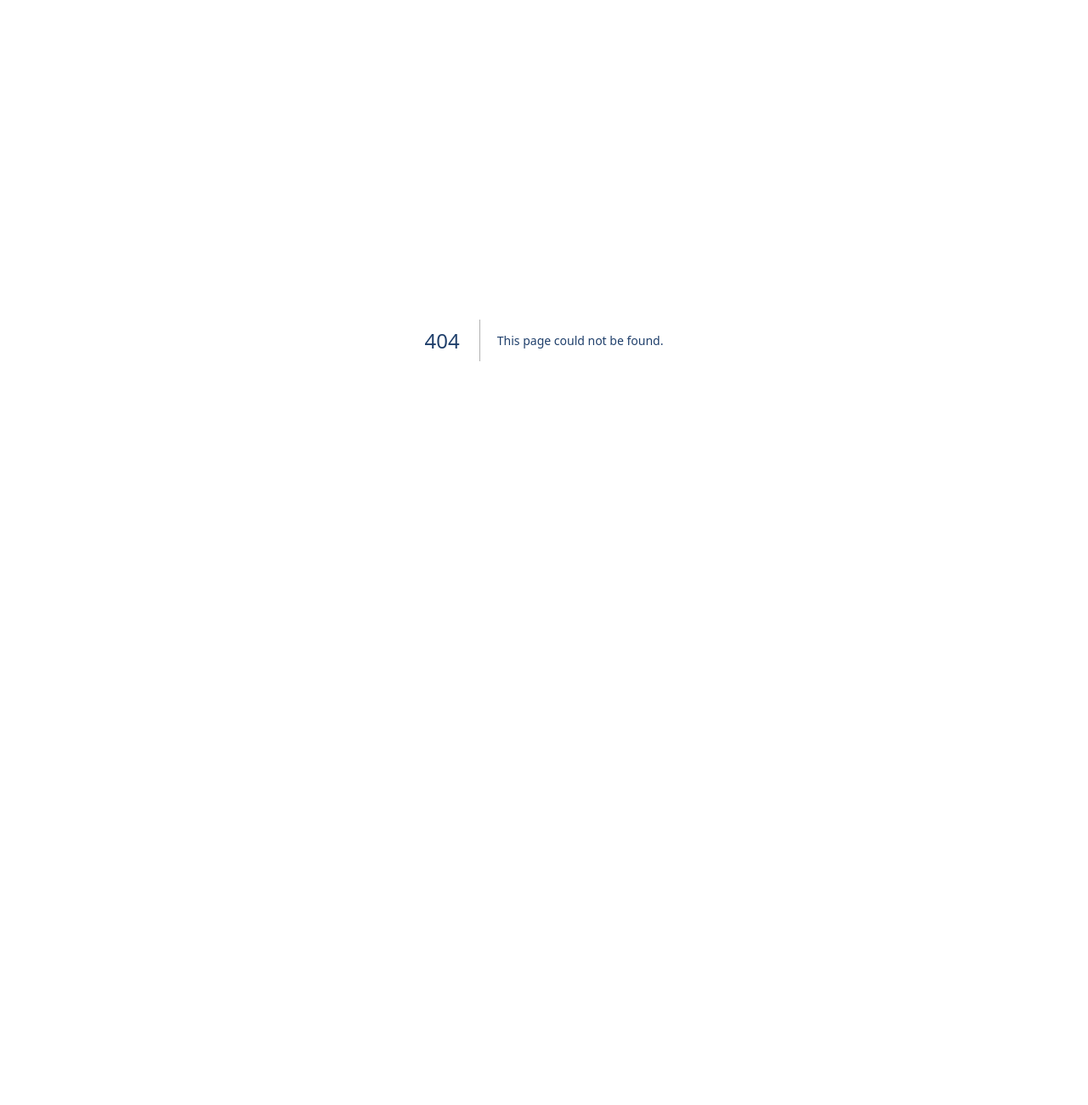
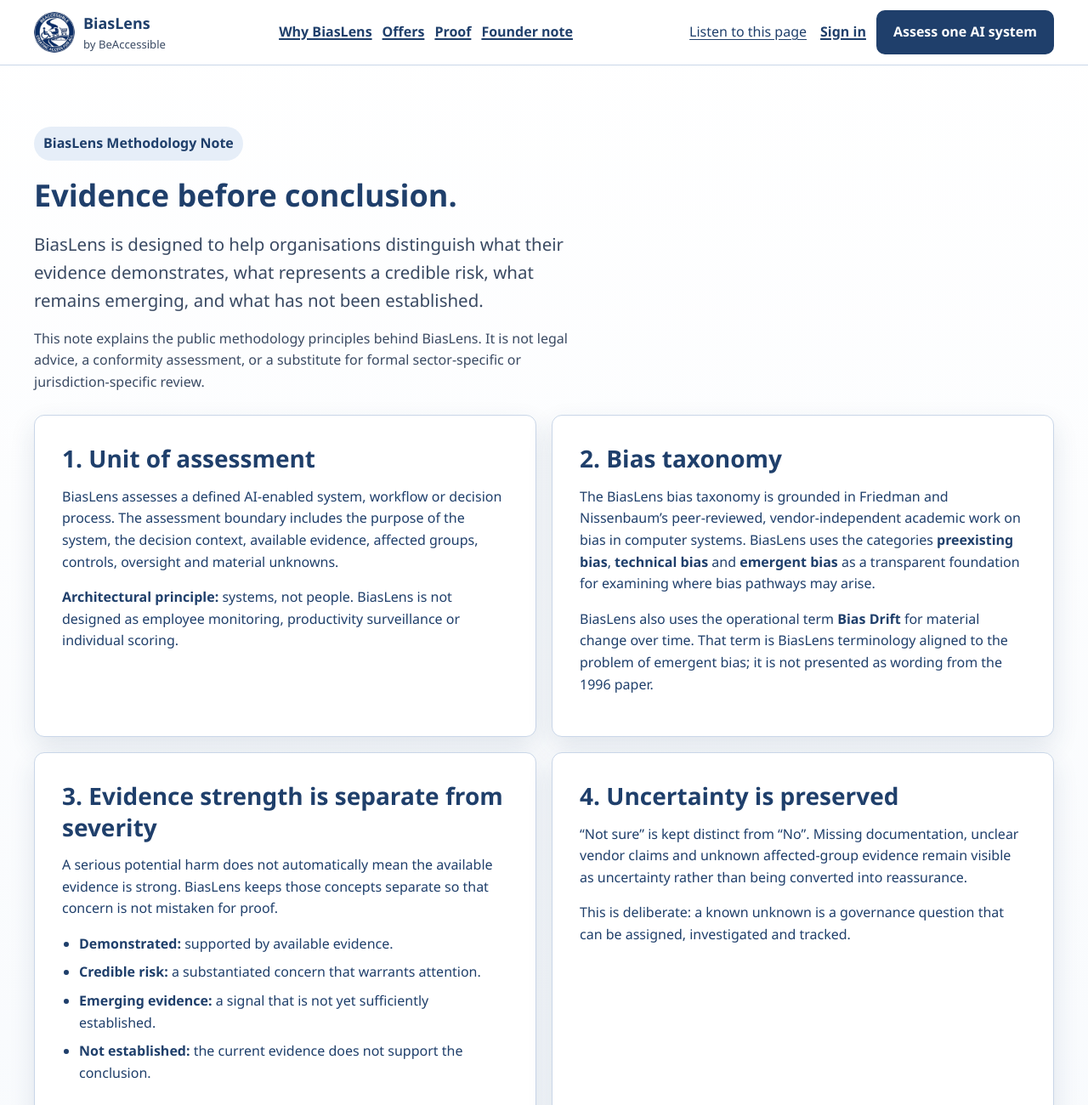
Before and after one commit to laggiesfl/BiasLens-Full-Platform, a Next.js app: page /methodology in a window 1280 px wide. Before the commit this address had no page. Shown: the top 1300 px of the page at 85% size. Before the commit the page ends 800 px from the top, so only its background shows below. Built offline with nearby package versions, Linux system fonts and the light colour scheme.

Commit message:
feat: publish BiasLens methodology note

```diff
--- /dev/null
+++ b/src/app/methodology/page.tsx
@@ -0,0 +1,144 @@
+import Link from "next/link";
+import { PublicHeader } from "@/components/public/PublicHeader";
+
+export const metadata = {
+  title: "BiasLens Methodology Note | Evidence-Led Algorithmic Accountability",
+  description:
+    "The public BiasLens methodology note: evidence discipline, bias taxonomy, fairness signals, sample-size guardrails, traceability and limitations.",
+};
+
+export default function MethodologyPage() {
+  return (
+    <div className="public-page">
+      <PublicHeader />
+      <main id="main-content" data-listen-content>
+        <section className="public-section">
+          <div className="public-shell">
+            <div className="public-section-heading">
+              <span className="public-kicker">BiasLens Methodology Note</span>
+              <h1>Evidence before conclusion.</h1>
+              <p className="public-lead">
+                BiasLens is designed to help organisations distinguish what their evidence demonstrates, what represents a credible risk, what remains emerging, and what has not been established.
+              </p>
+              <p>
+                This note explains the public methodology principles behind BiasLens. It is not legal advice, a conformity assessment, or a substitute for formal sector-specific or jurisdiction-specific review.
+              </p>
+            </div>
+
+            <div className="public-grid-2">
+              <article className="public-card">
+                <h2>1. Unit of assessment</h2>
+                <p>
+                  BiasLens assesses a defined AI-enabled system, workflow or decision process. The assessment boundary includes the purpose of the system, the decision context, available evidence, affected groups, controls, oversight and material unknowns.
+                </p>
+                <p><strong>Architectural principle:</strong> systems, not people. BiasLens is not designed as employee monitoring, productivity surveillance or individual scoring.</p>
+              </article>
+
+              <article className="public-card">
+                <h2>2. Bias taxonomy</h2>
+                <p>
+                  The BiasLens bias taxonomy is grounded in Friedman and Nissenbaum’s peer-reviewed, vendor-independent academic work on bias in computer systems. BiasLens uses the categories <strong>preexisting bias</strong>, <strong>technical bias</strong> and <strong>emergent bias</strong> as a transparent foundation for examining where bias pathways may arise.
+                </p>
+                <p>
+                  BiasLens also uses the operational term <strong>Bias Drift</strong> for material change over time. That term is BiasLens terminology aligned to the problem of emergent bias; it is not presented as wording from the 1996 paper.
+                </p>
+              </article>
+
+              <article className="public-card">
+                <h2>3. Evidence strength is separate from severity</h2>
+                <p>
+                  A serious potential harm does not automatically mean the available evidence is strong. BiasLens keeps those concepts separate so that concern is not mistaken for proof.
+                </p>
+                <ul>
+                  <li><strong>Demonstrated:</strong> supported by available evidence.</li>
+                  <li><strong>Credible risk:</strong> a substantiated concern that warrants attention.</li>
+                  <li><strong>Emerging evidence:</strong> a signal that is not yet sufficiently established.</li>
+                  <li><strong>Not established:</strong> the current evidence does not support the conclusion.</li>
+                </ul>
+              </article>
+
+              <article className="public-card">
+                <h2>4. Uncertainty is preserved</h2>
+                <p>
+                  “Not sure” is kept distinct from “No”. Missing documentation, unclear vendor claims and unknown affected-group evidence remain visible as uncertainty rather than being converted into reassurance.
+                </p>
+                <p>
+                  This is deliberate: a known unknown is a governance question that can be assigned, investigated and tracked.
+                </p>
+              </article>
+
+              <article className="public-card">
+                <h2>5. Fairness signals are not legal findings</h2>
+                <p>
+                  BiasLens may use outcome comparisons and fairness measures where the underlying data is appropriate. A disparity or disparate-impact ratio is treated as a <strong>signal for investigation</strong>, not a determination of causation or unlawful discrimination.
+                </p>
+                <p>
+                  The determination ladder is: outcome difference → evidence; possible concern → finding; cause → requires investigation; unlawful discrimination → legal determination.
+                </p>
+              </article>
+
+              <article className="public-card">
+                <h2>6. Small-sample guardrails</h2>
+                <p>
+                  BiasLens applies conservative minimum-sample guardrails to reduce false certainty and privacy risk. Current product methodology uses approximately <strong>30+</strong> observations for more reliable interpretation, treats smaller samples as indicative, and avoids reporting very small groups where privacy or statistical validity is compromised.
+                </p>
+                <p>
+                  These are platform methodology thresholds, not statutory thresholds or legal safe harbours.
+                </p>
+              </article>
+
+              <article className="public-card">
+                <h2>7. Traceability</h2>
+                <p>
+                  BiasLens is designed as a rule-based, traceable assessment engine. Where a classification is generated, the intended evidence trail records the triggering rule, rationale, framework reference where applicable, confidence or evidence status, limitations and recommended next action.
+                </p>
+                <p>
+                  Traceability improves reviewability; it does not guarantee that every regulator, court or external reviewer will accept a conclusion.
+                </p>
+              </article>
+
+              <article className="public-card">
+                <h2>8. Accessibility evidence</h2>
+                <p>
+                  BiasLens treats accessibility as an evidence question. A demonstration of one keyboard or screen-reader pathway is not the same as comprehensive accessibility testing, validation or WCAG conformance.
+                </p>
+                <p>
+                  Assessments should distinguish implemented features from independently tested evidence and formal conformance claims.
+                </p>
+              </article>
+            </div>
+
+            <section className="public-section" aria-labelledby="limits-title">
+              <div className="public-panel">
+                <h2 id="limits-title">What BiasLens does not claim</h2>
+                <ul>
+                  <li>BiasLens does not prove unlawful discrimination.</li>
+                  <li>BiasLens does not replace legal advice or formal legal classification.</li>
+                  <li>BiasLens does not convert a vendor assertion into verified evidence without support.</li>
+                  <li>BiasLens does not treat counts as risk without considering exposure, population and reporting context.</li>
+                  <li>BiasLens does not claim that an accessibility demonstration equals conformance.</li>
+                  <li>BiasLens does not treat its sample-size guardrails as legal thresholds.</li>
+                </ul>
+              </div>
+            </section>
+
+            <section className="public-section public-section-alt" aria-labelledby="engagement-title">
+              <div className="public-panel">
+                <h2 id="engagement-title">How this methodology is used in practice</h2>
+                <p>
+                  A BiasLens engagement starts with one system. Evidence is inventoried, claims and unknowns are separated, possible bias pathways are examined, fairness analysis is used only where appropriate, and findings are documented with limitations and next actions.
+                </p>
+                <div className="public-actions">
+                  <Link href="/demo" className="public-button public-button-secondary">View the two-minute demo</Link>
+                  <Link href="/enquire" className="public-button public-button-primary">Assess one AI system</Link>
+                </div>
+              </div>
+            </section>
+
+            <p><Link href="/">Return to the BiasLens overview</Link></p>
+          </div>
+        </section>
+      </main>
+    </div>
+  );
+}
```
